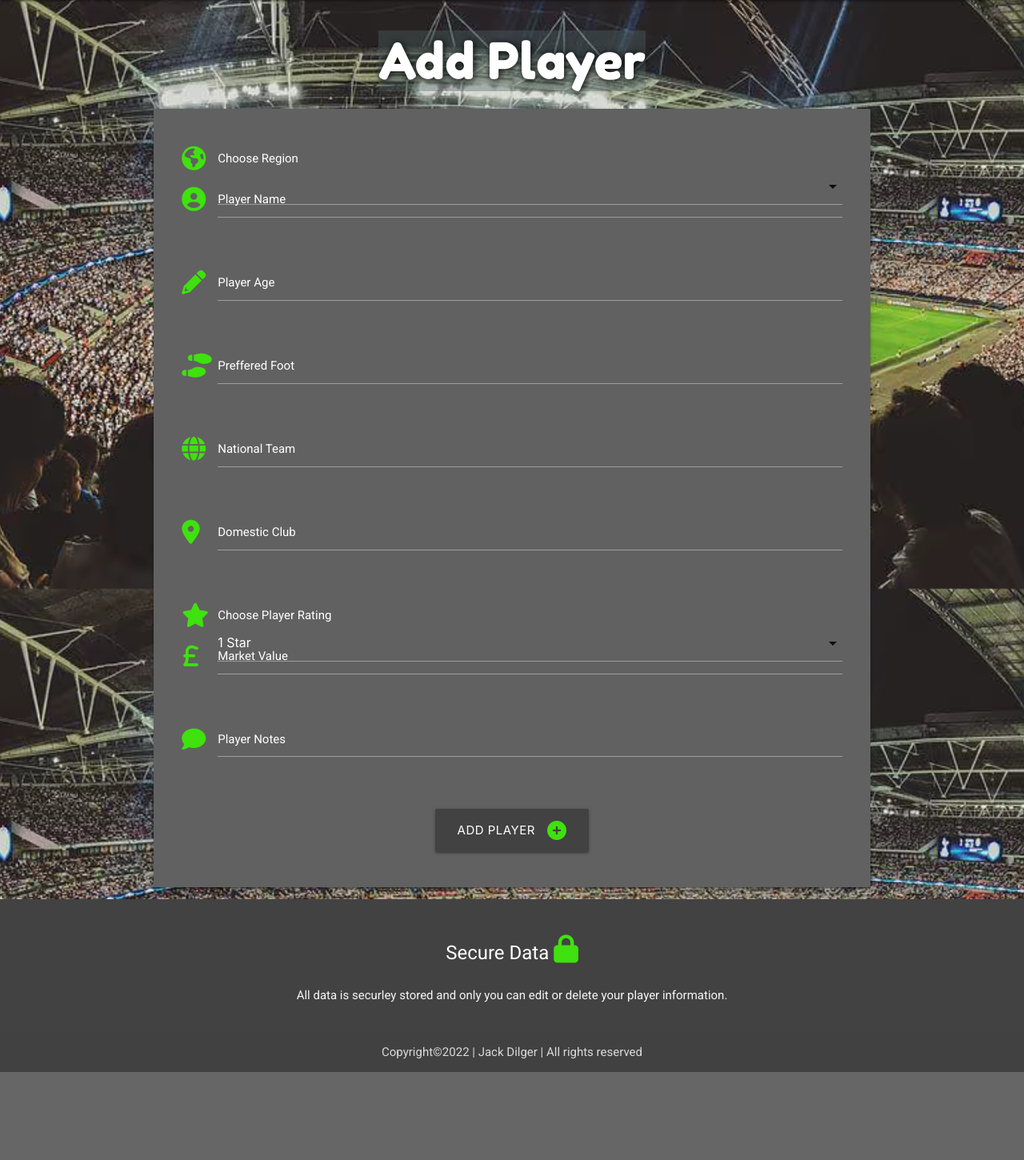
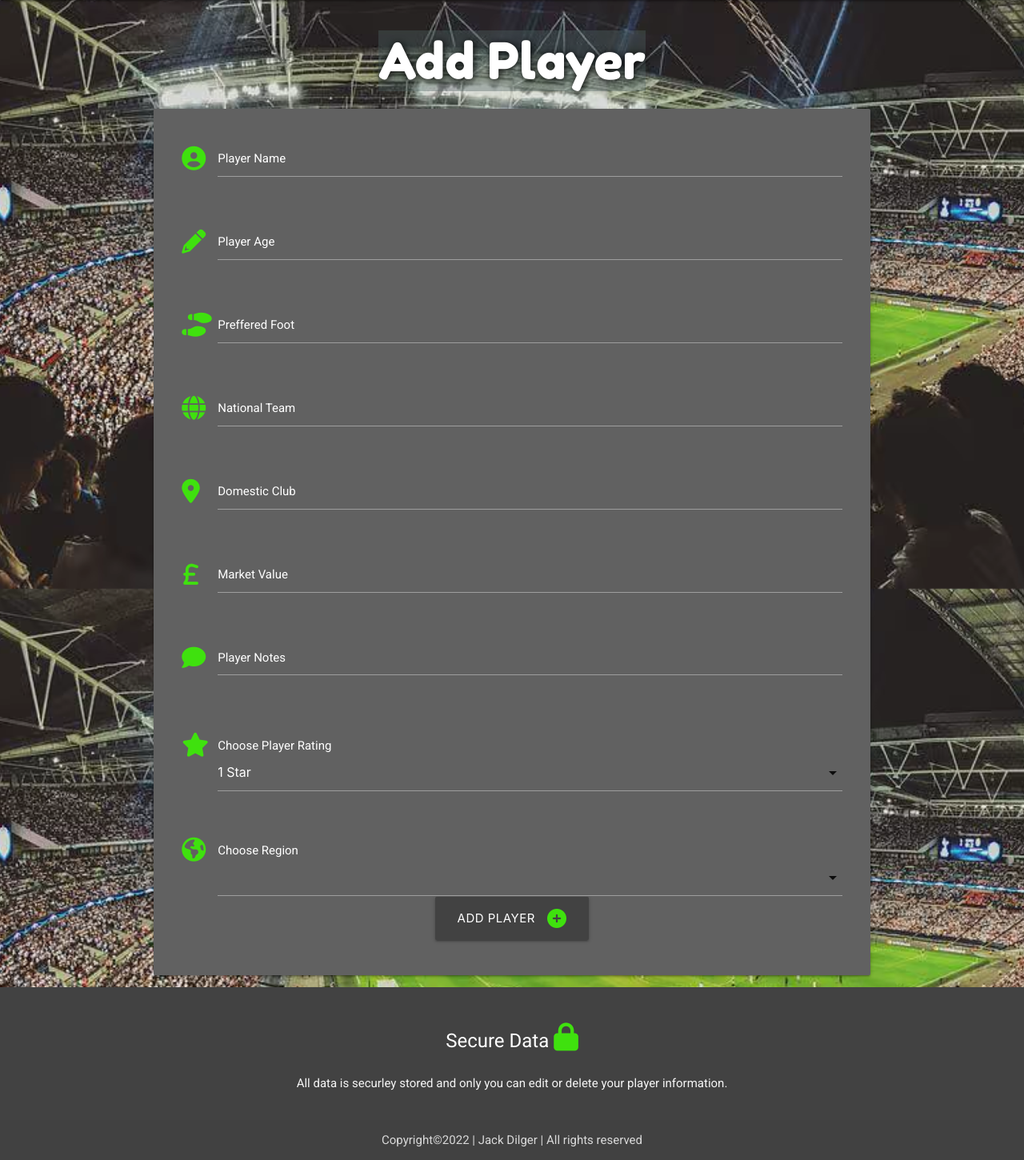
Before and after one commit to JackDilger/wescout-milestone-3, a Flask app: page /add_player in a window 1280 px wide. Shown: the part 64-1514 px from the top of the page at 80% size. Before the commit the page ends 1404 px from the top, so only its background shows below. Run offline with Flask 2, Linux system fonts and the light colour scheme; data that the repository does not hold is empty; some libraries are stand-ins or nearby versions.

Commit message:
Adjust spacing of select elements

```diff
--- a/wescout/static/css/style.css
+++ b/wescout/static/css/style.css
@@ -142,3 +142,12 @@ a.brand-logo:hover {
 #login-link:hover {
     text-decoration: underline;
 }
+
+#choose-player-rating-row {
+    margin-bottom: 50px;
+}
+
+#choose-region-row {
+    margin-bottom: 50px;
+    margin-top: 100px;
+}
--- a/wescout/templates/add_player.html
+++ b/wescout/templates/add_player.html
@@ -6,20 +6,6 @@
 <!--add player form-->
 <div class="row card-panel grey darken-2">
     <form class="col s12" method="POST" action="{{ url_for('add_player') }}">
-        <div class="row">
-            <div class="input-field col s12">
-                <i class="fa-solid fa-earth-americas prefix"></i>
-                <label for="region_name" class="white-text">
-                    Choose Region
-                    <br>
-                <select id="region_name" name="region_id" class="validate white-text" required>
-                    {% for region in regions %}
-                    <option value="{{ region.id }}">{{ region.region_name }}</option>
-                    {% endfor %}
-                </select>
-                </label>
-            </div>
-        </div>
         <div class="row">
             <div class="input-field col s12">
                 <i class="fa-solid fa-circle-user prefix"></i>
@@ -57,6 +43,20 @@
         </div>
         <div class="row">
             <div class="input-field col s12">
+                <i class="fa-solid fa-sterling-sign prefix"></i>
+                <input id="market_value" name="market_value" minlength="3" maxlength="50" type="text" class="validate white-text" required>
+                <label class="white-text" for="market_value">Market Value</label>
+            </div>
+        </div>
+        <div class="row">
+            <div class="input-field col s12">
+                <i class="fa-solid fa-comment prefix"></i>
+                <textarea id="player_notes" name="player_notes" minlength="5" maxlength="1000" class="materialize-textarea validate white-text" required></textarea>
+                <label class="white-text" for="player_notes">Player Notes</label>
+            </div>
+        </div>
+        <div class="row"  id="choose-player-rating-row">
+            <div class="input-field col s12">
                 <i class="fa-solid fa-star prefix"></i>
                 <label class="white-text" for="player_rating">
                     Choose Player Rating
@@ -71,18 +71,18 @@
                 </label>
             </div>
         </div>
-        <div class="row">
+        <div class="row" id="choose-region-row">
             <div class="input-field col s12">
-                <i class="fa-solid fa-sterling-sign prefix"></i>
-                <input id="market_value" name="market_value" minlength="3" maxlength="50" type="text" class="validate white-text" required>
-                <label class="white-text" for="market_value">Market Value</label>
-            </div>
-        </div>
-        <div class="row">
-            <div class="input-field col s12">
-                <i class="fa-solid fa-comment prefix"></i>
-                <textarea id="player_notes" name="player_notes" minlength="5" maxlength="1000" class="materialize-textarea validate white-text" required></textarea>
-                <label class="white-text" for="player_notes">Player Notes</label>
+                <i class="fa-solid fa-earth-americas prefix"></i>
+                <label for="region_name" class="white-text">
+                    Choose Region
+                    <br>
+                <select id="region_name" name="region_id" class="validate white-text" required>
+                    {% for region in regions %}
+                    <option value="{{ region.id }}">{{ region.region_name }}</option>
+                    {% endfor %}
+                </select>
+                </label>
             </div>
         </div>
         <div class="row">
```
